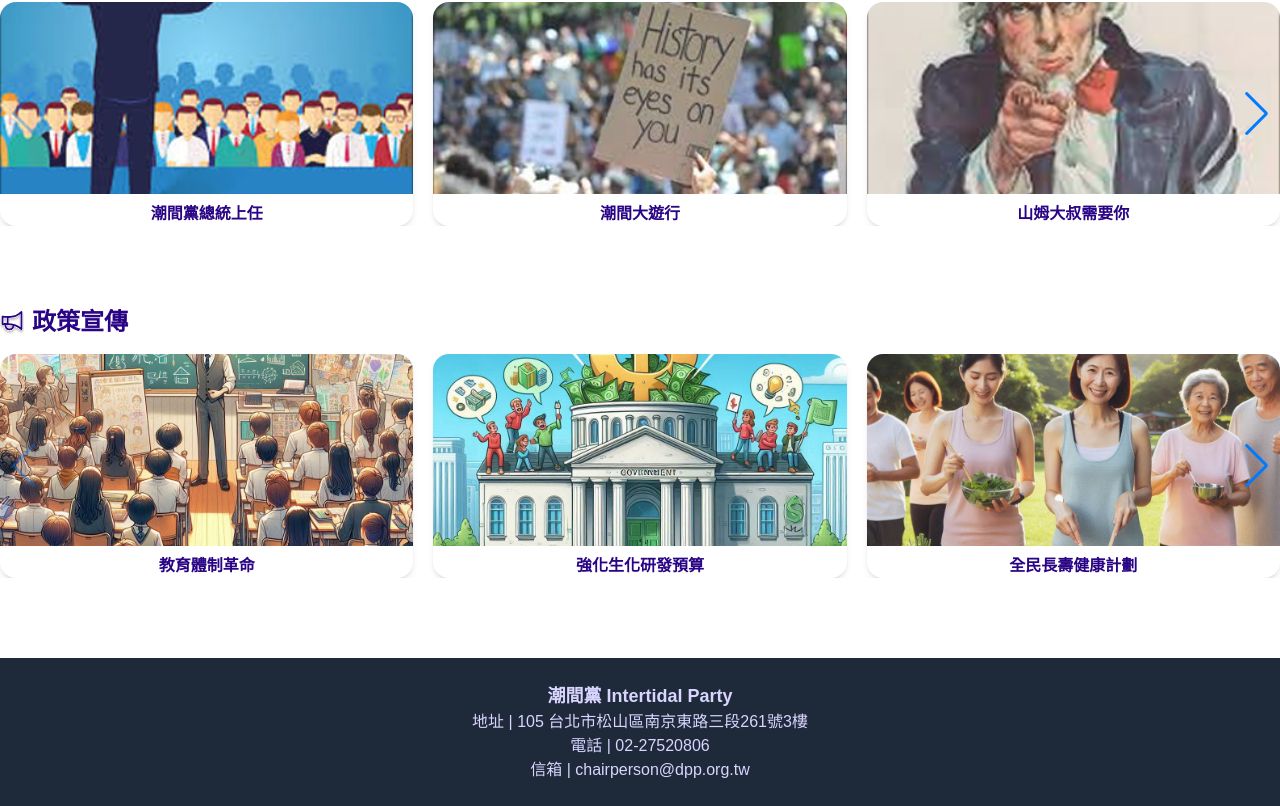
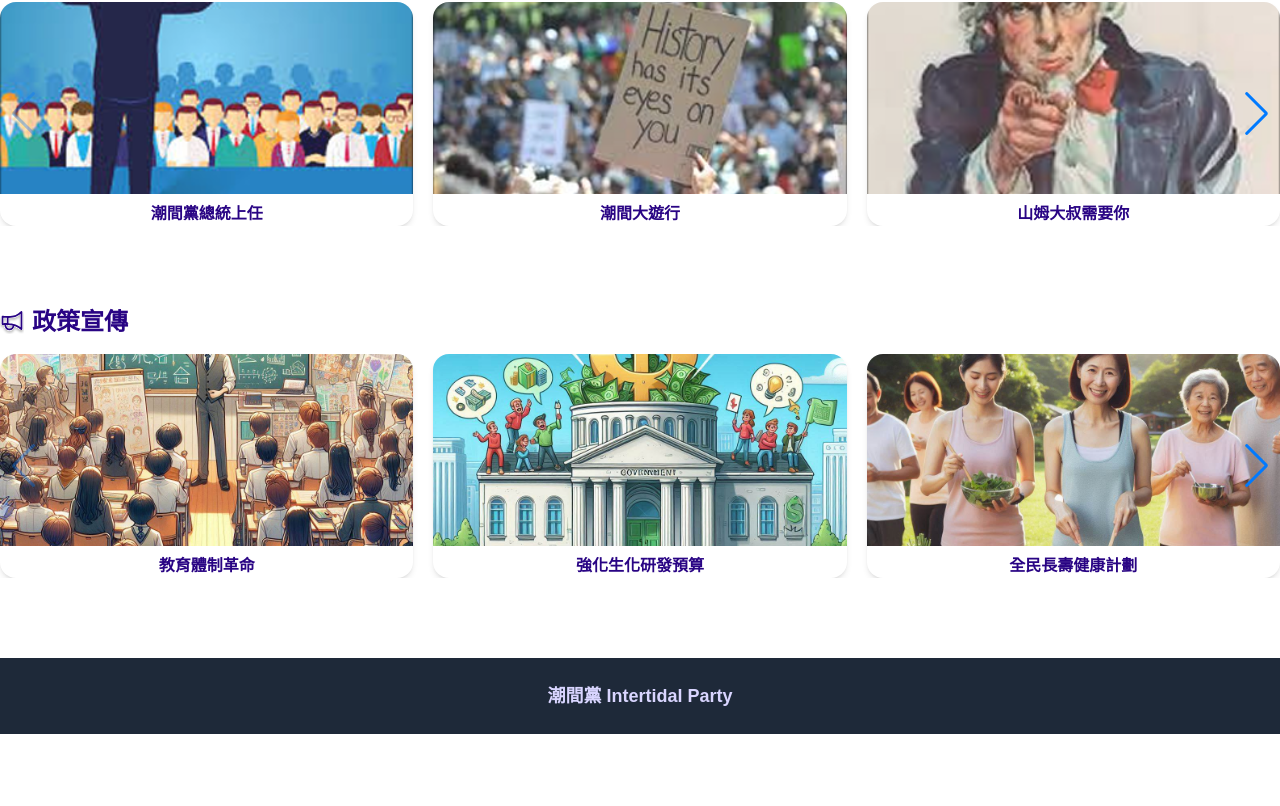
Before and after one commit to AveryBigWhale/intertidalParty, a Next.js app: page / in a window 1280 px wide. Shown: the part 470-1276 px from the top of the page. After the commit the page ends 1204 px from the top, so only its background shows below. Built offline with nearby package versions, Linux system fonts and the light colour scheme.

Commit message:
modified package json for mailing func try .js

```diff
--- a/app/layout.tsx
+++ b/app/layout.tsx
@@ -22,9 +22,9 @@ export default function RootLayout({ children }: { children: React.ReactNode })
           <footer className="bg-gray-800 text-intertidalLightMain py-6 text-center mt-10">
             <div className="container mx-auto">
               <h3 className="text-lg font-semibold">潮間黨 Intertidal Party</h3>
-              <p>地址 | 105 台北市松山區南京東路三段261號3樓</p>
-              <p>電話 | 02-27520806</p>
-              <p>信箱 | chairperson@dpp.org.tw</p>
+              {/* <p>地址 | 105 台北市松山區南京東路三段261號3樓</p> */}
+              {/* <p>電話 | 02-27520806</p> */}
+              {/* <p>信箱 | chairperson@dpp.org.tw</p> */}
             </div>
           </footer>
         </body>
```
Also changed, not shown: app/api/subscribe/route.js (renamed from app/api/subscribe/route.mjs).
